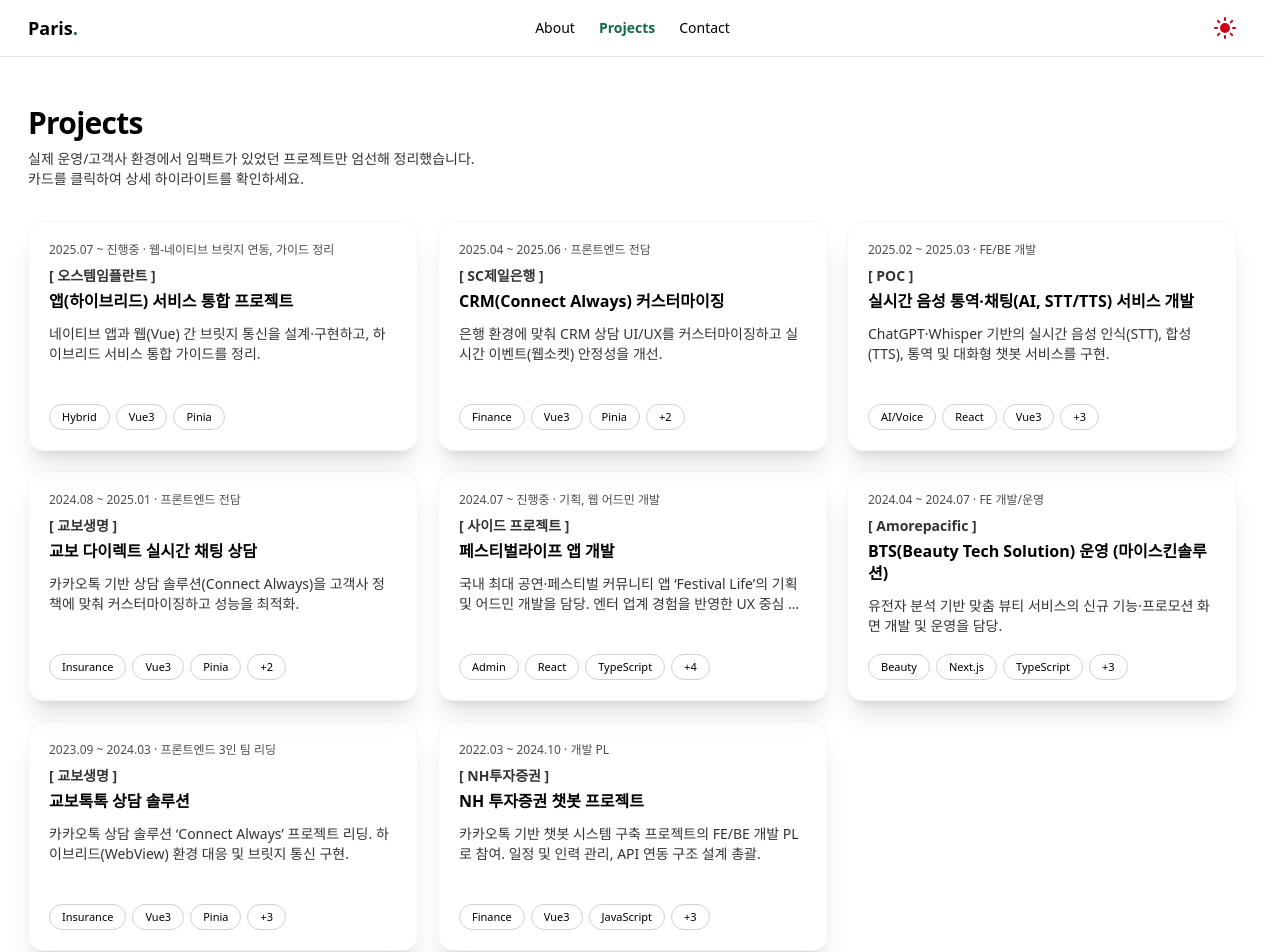
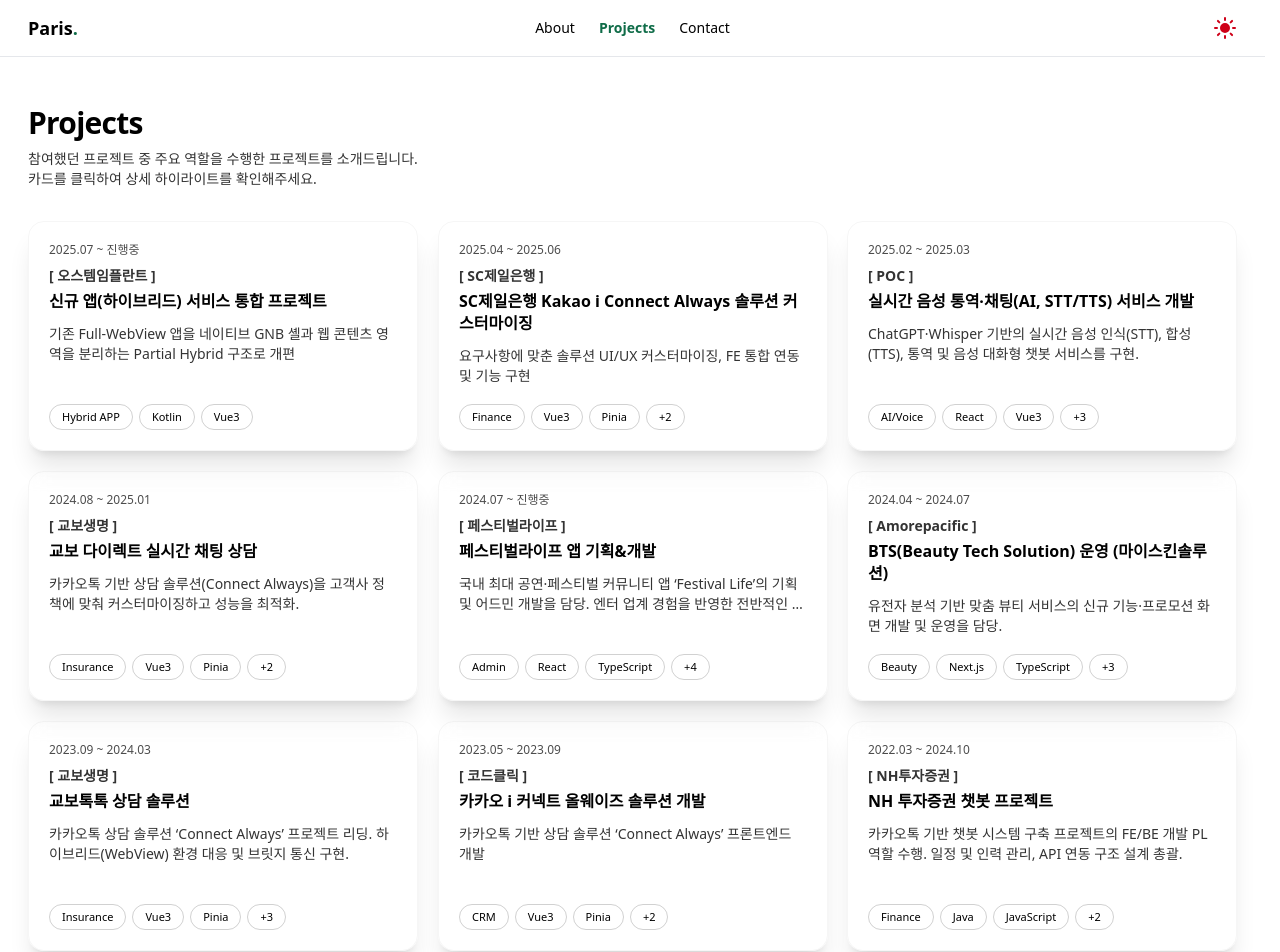
Before and after one commit to Hwangseok-Paris/paris_MK2, a Next.js app: page /projects in a window 1280 px wide. Shown: the top 952 px of the page. Built offline with nearby package versions, Linux system fonts and the light colour scheme; a web font is replaced by a local one.

Commit message:
251024: 컴포넌트 정리, 경력 내용 수정 등

```diff
--- a/src/app/(pages)/projects/page.tsx
+++ b/src/app/(pages)/projects/page.tsx
@@ -14,8 +14,9 @@ export default function ProjectsPage() {
             transition={{ duration: 0.5, ease: "easeOut" }}>
             <h1 className="text-3xl font-bold tracking-tight">Projects</h1>
             <div className="flex flex-col mt-2 text-sm opacity-80">
-              <span>실제 운영/고객사 환경에서 임팩트가 있었던 프로젝트만 엄선해 정리했습니다.</span>
-              <span>카드를 클릭하여 상세 하이라이트를 확인하세요.</span>
+              {/* <span>실제 운영/고객사 환경에서 임팩트가 있었던 프로젝트만 엄선해 정리했습니다.</span> */}
+              <span>참여했던 프로젝트 중 주요 역할을 수행한 프로젝트를 소개드립니다.</span>
+              <span>카드를 클릭하여 상세 하이라이트를 확인해주세요.</span>
             </div>
           </motion.div>
         </header>
--- a/src/components/about/AboutIntro.tsx
+++ b/src/components/about/AboutIntro.tsx
@@ -23,7 +23,8 @@ export default function AboutIntro() {
           </p>
 
           <p>
-            (주)코드클릭 소속으로 챗봇, CRM 솔루션, 고객사 커스터마이징 등 다양한{" "}
+            (주)코드클릭 소속으로 챗봇, CRM 솔루션(Kakao i Connect Always) 개발, 고객사 커스터마이징
+            등 다양한{" "}
             <strong className="text-gray-900 dark:text-gray-100">
               실시간 커뮤니케이션 프로젝트
             </strong>
@@ -31,14 +32,14 @@ export default function AboutIntro() {
           </p>
 
           <p>
-            현재는 국내 최대 공연·페스티벌 커뮤니티{" "}
+            현재는 국내 최대 공연·페스티벌 커뮤니티(
             <span
               className="text-red-400 font-semibold hover:cursor-pointer underline decoration-wavy"
               onClick={() => window.open("https://www.instagram.com/fstvl.life")}>
               @fstvl.life
-            </span>{" "}
-            앱 런칭을 목표로, <strong>기획과 웹 어드민 개발</strong>을 직접 담당하고 있습니다. 지난
-            엔터테인먼트 경력, 현재의 주력 기술을 연결해 사용자에게{" "}
+            </span>
+            ) 앱 런칭을 목표로, <strong>기획과 웹 어드민 개발</strong>을 직접 담당하고 있습니다.
+            지난 엔터테인먼트 경력, 현재의 주력 기술을 연결해 사용자에게{" "}
             <strong>감각적이고 효율적인 UX</strong>를 제공하고자 합니다.
           </p>
         </div>
--- a/src/components/about/Stacks.tsx
+++ b/src/components/about/Stacks.tsx
@@ -16,6 +16,7 @@ const stacks = [
   { name: "AWS", icon: "/icons/amazonwebservices.svg" },
   { name: "Docker", icon: "/icons/docker.svg" },
   { name: "Git", icon: "/icons/git.svg" },
+  { name: "Android", icon: "/icons/android.svg" },
 ];
 
 export default function Stacks() {
--- a/src/components/contact/ContactIntro.tsx
+++ b/src/components/contact/ContactIntro.tsx
@@ -29,13 +29,13 @@ export default function ContactIntro() {
         </a>
       </div>
 
-      <div className="mt-5 rounded-xl border border-gray-200 dark:border-gray-800 p-3 text-xs text-gray-600 dark:text-gray-400">
+      {/* <div className="mt-5 rounded-xl border border-gray-200 dark:border-gray-800 p-3 text-xs text-gray-600 dark:text-gray-400">
         <p className="font-medium mb-1">안내</p>
         <ul className="list-disc pl-4 space-y-1">
           <li>포지션명 또는 JD 링크를 함께 남겨주시면 더 빠르게 검토할 수 있어요.</li>
           <li>필요 시 포트폴리오/깃허브 등 레퍼런스를 추가로 공유드립니다.</li>
         </ul>
-      </div>
+      </div> */}
     </div>
   );
 }
--- a/src/components/contact/SocialList.tsx
+++ b/src/components/contact/SocialList.tsx
@@ -1,11 +1,9 @@
 "use client";
 
 const items = [
-  { label: "Email", href: "mailto:hello@watlzparis.com" },
-  { label: "GitHub", href: "https://github.com/watlzparis" },
-  { label: "LinkedIn", href: "https://www.linkedin.com/in/watlzparis" },
-  { label: "X (Twitter)", href: "https://x.com/watlzparis" },
-  { label: "Instagram", href: "https://instagram.com/watlzparis" },
+  { label: "Email", href: "mailto:hwangseokparis@gmail.com" },
+  { label: "GitHub", href: "https://github.com/Hwangseok-Paris" },
+  { label: "Instagram", href: "https://instagram.com/watlz_paris" },
 ];
 
 export default function SocialList() {
@@ -32,13 +30,13 @@ export default function SocialList() {
         ))}
       </ul>
 
-      <div className="mt-5 rounded-xl border border-gray-200 dark:border-gray-800 p-3 text-xs text-gray-600 dark:text-gray-400">
+      {/* <div className="mt-5 rounded-xl border border-gray-200 dark:border-gray-800 p-3 text-xs text-gray-600 dark:text-gray-400">
         <p className="font-medium mb-1">Quick tips</p>
         <ul className="list-disc pl-4 space-y-1">
           <li>가능하면 프로젝트 링크/레퍼런스와 함께 문의해 주세요.</li>
           <li>기술 스택, 일정, 예산 범위가 있으면 더 정확히 답변드려요.</li>
         </ul>
-      </div>
+      </div> */}
     </div>
   );
 }
--- a/src/components/projects/ProjectCard.tsx
+++ b/src/components/projects/ProjectCard.tsx
@@ -45,9 +45,7 @@ export default function ProjectCard({ project, onClick }: Props) {
           ref={ref}
           className="flex flex-col border shadow-xl sm:min-h-[230px] min-w-[230px] border-black/4  dark:border-white/10 bg-gradient-to-br  dark:from-white/6 dark:to-white/2 p-5 backdrop-blur-sm rounded-2xl  transition-all duration-150 will-change-transform
                    [transform:perspective(900px)_rotateX(var(--rx))_rotateY(var(--ry))_translate3d(var(--tx),var(--ty),0)]">
-          <div className="mb-2 text-xs opacity-70 line-clamp-2 turncate">
-            {project.period} · {project.role}
-          </div>
+          <div className="mb-2 text-xs opacity-70 line-clamp-2 turncate">{project.period}</div>
           <div className="mb-1 text-sm font-semibold  opacity-80">[ {project.company} ]</div>
           <h3 className="text-md font-semibold line-clamp-2 leading-snug">{project.title}</h3>
           <p className="mt-3 mb-3 line-clamp-2 text-sm opacity-80">{project.summary}</p>
--- a/src/components/projects/ProjectPanel.tsx
+++ b/src/components/projects/ProjectPanel.tsx
@@ -40,10 +40,11 @@ export default function ProjectPanel({ open, project, onClose }: Props) {
     <div className="p-5 md:p-6 space-y-4 overflow-y-auto m-1">
       {project ? (
         <>
+          <div className="text-sm opacity-80 mb-1">[{project.company}]</div>
           <h2 className="text-lg md:text-xl font-semibold">{project.title}</h2>
-          <p className="text-sm opacity-80">{project.summary}</p>
+          <p className=" opacity-80">{project.summary}</p>
 
-          <div className="text-xs opacity-70 space-y-1">
+          <div className="text-sm opacity-80 space-y-1">
             <div>기간: {project.period}</div>
             <div>역할: {project.role}</div>
             <div>카테고리: {project.category}</div>
@@ -71,9 +72,8 @@ export default function ProjectPanel({ open, project, onClose }: Props) {
 
   return (
     <>
-      {/* ✅ 백드롭에 onClick 추가 (핵심 수정) */}
       <div
-        onClick={onClose} // ← 여기 한 줄 추가
+        onClick={onClose}
         aria-hidden={!open}
         className={`fixed inset-0 z-40 bg-black/40 transition-opacity ${
           open ? "opacity-100" : "pointer-events-none opacity-0"
--- a/src/components/projects/ProjectsContainer.tsx
+++ b/src/components/projects/ProjectsContainer.tsx
@@ -5,7 +5,7 @@ import ProjectPanel from "./ProjectPanel";
 
 import { Project, projects } from "@/constants/projects";
 import { useState } from "react";
-import ProjectModal from "./ProjectModal";
+// import ProjectModal from "./ProjectModal_backup";
 import { motion, Variants } from "framer-motion";
 
 const container = {
--- a/src/components/sections/ProjectsPreview.tsx
+++ b/src/components/sections/ProjectsPreview.tsx
@@ -11,6 +11,7 @@ export default function ProjectsPreview() {
       title: "페스티벌라이프",
       desc: "국내 최대 공연/페스티벌 커뮤니티 '페스티벌 라이프' 앱 개발 프로젝트",
       image: "/logo/festivalLife.svg",
+      path: "",
     },
   ];
 
--- a/src/constants/projects.ts
+++ b/src/constants/projects.ts
@@ -13,35 +13,30 @@ export type Project = {
 export const projects: Project[] = [
   {
     id: "osstem-hybrid",
-    title: "앱(하이브리드) 서비스 통합 프로젝트",
+    title: "신규 앱(하이브리드) 서비스 통합 프로젝트",
     company: "오스템임플란트",
     period: "2025.07 ~ 진행중",
-    role: "웹-네이티브 브릿지 연동, 가이드 정리",
-    category: "Hybrid",
-    stack: ["Vue3", "Pinia", "Vite"],
+    role: "웹-네이티브 브릿지 연동, Android APP 개발, 웹(Vue3) 개발",
+    category: "Hybrid APP",
+    stack: ["Kotlin", "Vue3"],
     summary:
-      "네이티브 앱과 웹(Vue) 간 브릿지 통신을 설계·구현하고, 하이브리드 서비스 통합 가이드를 정리.",
+      "기존 Full-WebView 앱을 네이티브 GNB 셸과 웹 콘텐츠 영역을 분리하는 Partial Hybrid 구조로 개편",
     highlights: [
-      "앱-웹 브릿지 프로토콜 정의 및 공통 모듈화",
-      "서비스별 통합 운영 가이드 제작",
-      "하이브리드 환경 운영 이슈 대응 체계화",
+      "신규 앱 디버깅 및 개발",
+      "네이티브-웹 인터페이스 재설계",
+      "기존 서비스 모바일 개편 가이드",
     ],
   },
   {
     id: "scb-connectalways",
-    title: "CRM(Connect Always) 커스터마이징",
+    title: "SC제일은행 Kakao i Connect Always 솔루션 커스터마이징",
     company: "SC제일은행",
     period: "2025.04 ~ 2025.06",
     role: "프론트엔드 전담",
     category: "Finance",
     stack: ["Vue3", "Pinia", "Tailwind", "Stomp.js", "Vite"],
-    summary:
-      "은행 환경에 맞춰 CRM 상담 UI/UX를 커스터마이징하고 실시간 이벤트(웹소켓) 안정성을 개선.",
-    highlights: [
-      "상담 UI/UX 커스터마이징 및 접근성 강화",
-      "실시간 이벤트(Stomp.js) 처리 안정화",
-      "내부 정책·보안 기준을 반영한 설계",
-    ],
+    summary: "요구사항에 맞춘 솔루션 UI/UX 커스터마이징, FE 통합 연동 및 기능 구현",
+    highlights: ["상담 UI/UX 커스터마이징 및 접근성 강화", "내부 정책·보안 기준을 반영한 개발"],
   },
   {
     id: "realtime-voice-translate",
@@ -52,7 +47,7 @@ export const projects: Project[] = [
     category: "AI/Voice",
     stack: ["React", "Vue3", "TypeScript", "Tailwind", "OpenAI Whisper", "OpenAI TTS"],
     summary:
-      "ChatGPT·Whisper 기반의 실시간 음성 인식(STT), 합성(TTS), 통역 및 대화형 챗봇 서비스를 구현.",
+      "ChatGPT·Whisper 기반의 실시간 음성 인식(STT), 합성(TTS), 통역 및 음성 대화형 챗봇 서비스를 구현.",
     highlights: [
       "실시간 음성 인식·합성 파이프라인 설계",
       "대화형 챗봇 UX 및 처리 흐름 구축",
@@ -77,17 +72,18 @@ export const projects: Project[] = [
   },
   {
     id: "festivallife-admin",
-    title: "페스티벌라이프 앱 개발",
-    company: "사이드 프로젝트",
+    title: "페스티벌라이프 앱 기획&개발",
+    company: "페스티벌라이프",
     period: "2024.07 ~ 진행중",
     role: "기획, 웹 어드민 개발",
     category: "Admin",
     stack: ["React", "TypeScript", "React-Query", "Zustand", "Tailwind", "AWS", "Docker"],
     summary:
-      "국내 최대 공연·페스티벌 커뮤니티 앱 ‘Festival Life’의 기획 및 어드민 개발을 담당. 엔터 업계 경험을 반영한 UX 중심 설계.",
+      "국내 최대 공연·페스티벌 커뮤니티 앱 ‘Festival Life’의 기획 및 어드민 개발을 담당. 엔터 업계 경험을 반영한 전반적인 기획과 설계.",
     highlights: [
       "React + TypeScript 기반 고성능 어드민 페이지 개발",
       "AWS EC2/S3 + Docker로 안정적 배포 환경 구축",
+      "효율적인 운영을 위한 UX 설계",
       "Tailwind로 일관된 디자인 시스템 구현",
     ],
   },
@@ -103,11 +99,11 @@ export const projects: Project[] = [
     highlights: [
       "Next.js 기반 신규 기능·프로모션 화면 개발",
       "운영 안정화 및 사용자 피드백 반영 UI 개선",
-      "Jira/Confluence 협업 프로세스 정착",
+      "Jira/Confluence 협업 프로세스 활용",
     ],
   },
   {
-    id: "kyobo-toktok",
+    id: "kyobo-talktalk",
     title: "교보톡톡 상담 솔루션",
     company: "교보생명",
     period: "2023.09 ~ 2024.03",
@@ -123,19 +119,31 @@ export const projects: Project[] = [
     ],
   },
   {
+    id: "kakaoi-connect-always",
+    title: "카카오 i 커넥트 올웨이즈 솔루션 개발",
+    company: "코드클릭",
+    period: "2023.05 ~ 2023.09",
+    role: "프론트엔드 개발",
+    category: "CRM",
+    stack: ["Vue3", "Pinia", "Tailwind", "Stomp.js", "Vite"],
+    summary: "카카오톡 기반 상담 솔루션 ‘Connect Always’ 프론트엔드 개발",
+    highlights: ["관리자 페이지 및 캘린더 기능 개발", "Pinia 상태관리 구조화 및 공통 컴포넌트화"],
+  },
+  {
     id: "nh-investment",
     title: "NH 투자증권 챗봇 프로젝트",
     company: "NH투자증권",
     period: "2022.03 ~ 2024.10",
     role: "개발 PL",
     category: "Finance",
-    stack: ["Vue3", "JavaScript", "Java", "Skill-Builder", "Oracle", "Docker-Compose"],
+    stack: ["Java", "JavaScript", "Skill-Builder", "Oracle", "Docker-Compose"],
     summary:
-      "카카오톡 기반 챗봇 시스템 구축 프로젝트의 FE/BE 개발 PL로 참여. 일정 및 인력 관리, API 연동 구조 설계 총괄.",
+      "카카오톡 기반 챗봇 시스템 구축 프로젝트의 FE/BE 개발 PL역할 수행. 일정 및 인력 관리, API 연동 구조 설계 총괄.",
     highlights: [
-      "챗봇 대화 흐름 및 API 연동 구조 설계",
+      "Kakao i Skill Builder를 활용한 챗봇 개발",
+      "레거시 API 연동 구조 설계 및 개발",
       "운영 프로세스 표준화 및 품질 관리",
-      "FE/BE 통합 릴리즈 관리",
+      "FE/BE 통합 개발 프로세스, 일정 관리",
     ],
   },
 ];
```
Also changed, not shown: public/icons/android.svg (added), src/components/projects/ProjectDrawer_Backup.tsx (renamed from src/components/projects/ProjectDrawer.tsx), src/components/projects/ProjectModal_backup.tsx (renamed from src/components/projects/ProjectModal.tsx), 1 other file (tests, documents, lock files or other folders).
